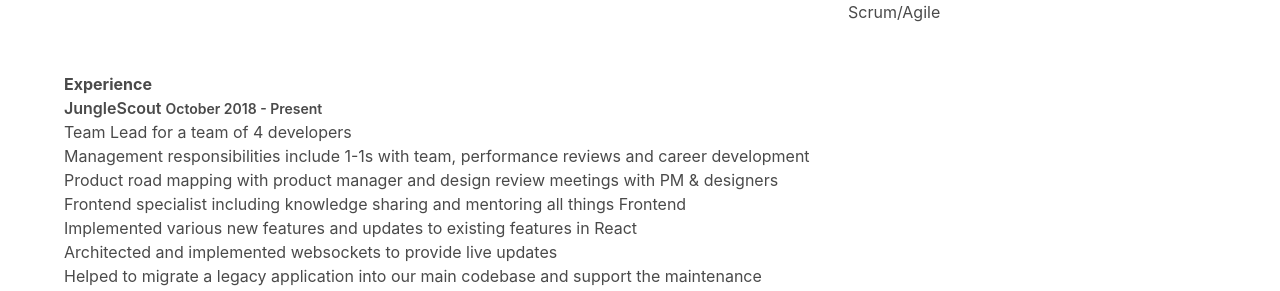
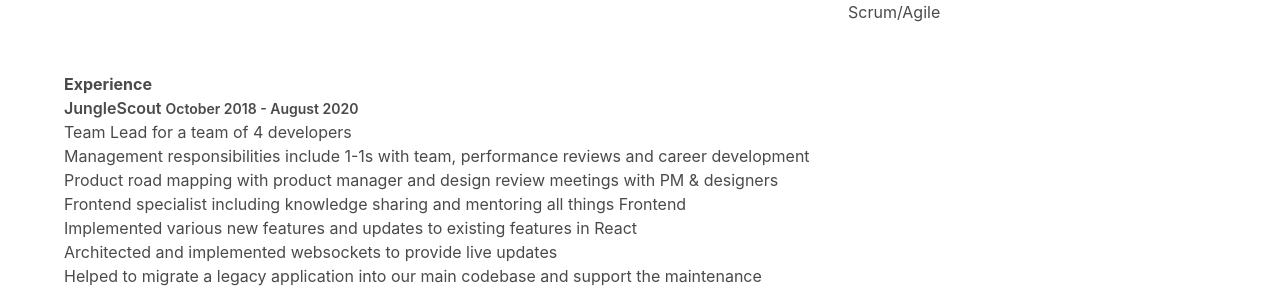
Before and after one commit to skysteve/skysteve.github.io, a Jekyll site: the page built from cv.html, in a window 1280 px wide and 900 px high, scrolled down 312 px. Shown: the part 160-451 px from the top of the window. Built offline with Jekyll 4.4.1, drawn with Linux system fonts in a browser that asks for light colours; nearby versions of some CDN libraries.

Commit message:
add end date for jungle scout

```diff
--- a/cv.html
+++ b/cv.html
@@ -87,7 +87,7 @@
   <article class="experience">
     <div class="job">
       <h5>JungleScout
-        <small>October 2018 - Present</small>
+        <small>October 2018 - August 2020</small>
       </h5>
       <ul>
         <li>Team Lead for a team of 4 developers</li>
```
